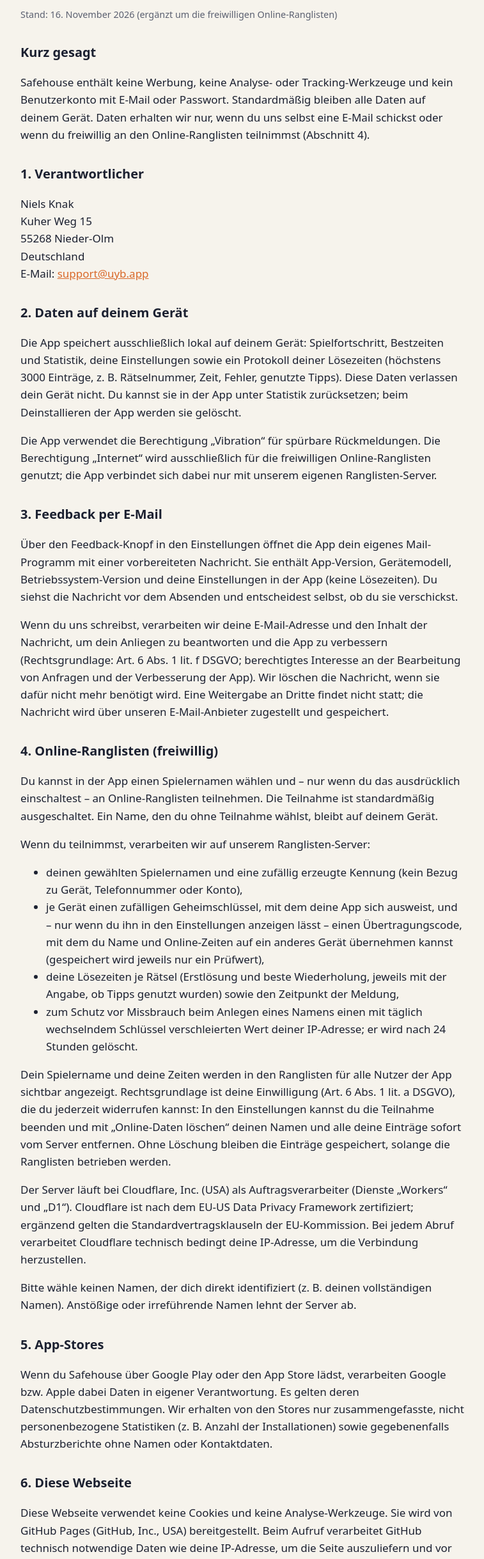
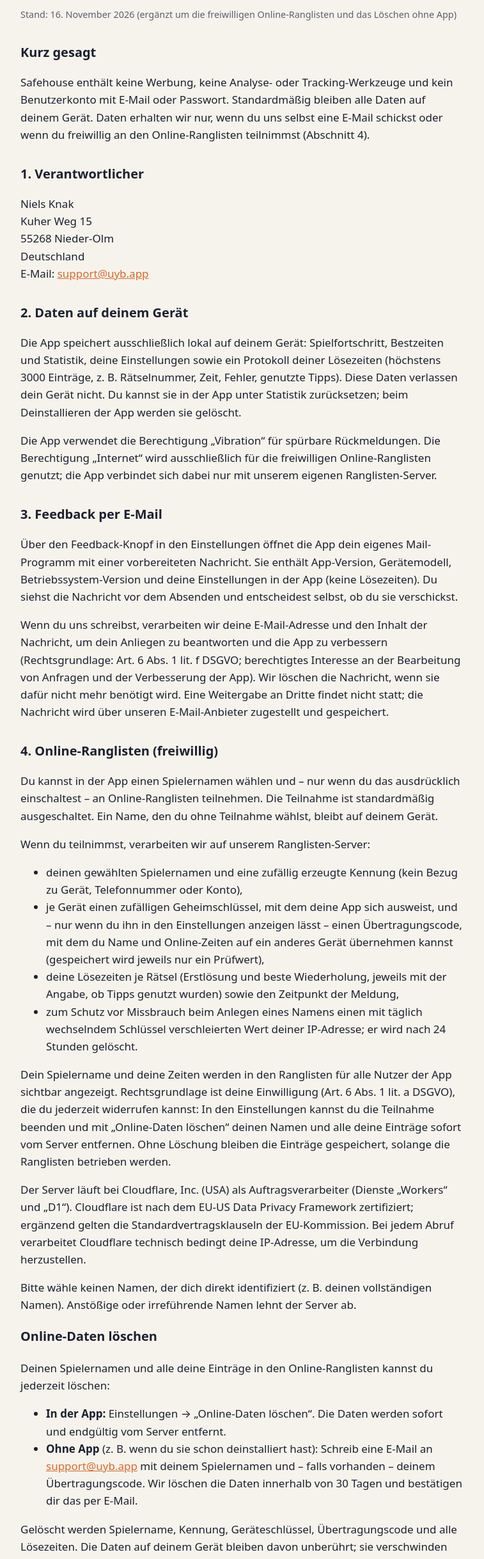
Before and after one commit to uyb-app/Website, a plain HTML site: page safehouse/datenschutz/index.html in a window 1280 px wide. Shown: the part 196-2633 px from the top of the page at 64% size, without its empty margins (260-1017 px from the left). Drawn offline with Linux system fonts and the light colour scheme.

Commit message:
Datenschutz: Abschnitt Online-Daten löschen (auch ohne App), Anker #loeschen / #delete

```diff
--- a/safehouse/datenschutz/index.html
+++ b/safehouse/datenschutz/index.html
@@ -15,7 +15,7 @@
 </header>
 <main>
 <h1>Datenschutzerklärung für die App „Safehouse“</h1>
-<p class="small">Stand: 16. November 2026 (ergänzt um die freiwilligen Online-Ranglisten)</p>
+<p class="small">Stand: 16. November 2026 (ergänzt um die freiwilligen Online-Ranglisten und das Löschen ohne App)</p>
 
 <h2>Kurz gesagt</h2>
 <p>Safehouse enthält keine Werbung, keine Analyse- oder Tracking-Werkzeuge und kein Benutzerkonto mit E-Mail oder Passwort. Standardmäßig bleiben alle Daten auf deinem Gerät. Daten erhalten wir nur, wenn du uns selbst eine E-Mail schickst oder wenn du freiwillig an den Online-Ranglisten teilnimmst (Abschnitt 4).</p>
@@ -48,6 +48,13 @@ E-Mail: <a href="mailto:support@uyb.app">support@uyb.app</a></p>
 <p>Der Server läuft bei Cloudflare, Inc. (USA) als Auftragsverarbeiter (Dienste „Workers“ und „D1“). Cloudflare ist nach dem EU-US Data Privacy Framework zertifiziert; ergänzend gelten die Standardvertragsklauseln der EU-Kommission. Bei jedem Abruf verarbeitet Cloudflare technisch bedingt deine IP-Adresse, um die Verbindung herzustellen.</p>
 <p>Bitte wähle keinen Namen, der dich direkt identifiziert (z.&nbsp;B. deinen vollständigen Namen). Anstößige oder irreführende Namen lehnt der Server ab.</p>
 
+<h3 id="loeschen">Online-Daten löschen</h3>
+<p>Deinen Spielernamen und alle deine Einträge in den Online-Ranglisten kannst du jederzeit löschen:</p>
+<ul>
+<li><strong>In der App:</strong> Einstellungen → „Online-Daten löschen“. Die Daten werden sofort und endgültig vom Server entfernt.</li>
+<li><strong>Ohne App</strong> (z.&nbsp;B. wenn du sie schon deinstalliert hast): Schreib eine E-Mail an <a href="mailto:support@uyb.app?subject=Safehouse%20Online-Daten%20l%C3%B6schen">support@uyb.app</a> mit deinem Spielernamen und – falls vorhanden – deinem Übertragungscode. Wir löschen die Daten innerhalb von 30 Tagen und bestätigen dir das per E-Mail.</li>
+</ul>
+<p>Gelöscht werden Spielername, Kennung, Geräteschlüssel, Übertragungscode und alle Lösezeiten. Die Daten auf deinem Gerät bleiben davon unberührt; sie verschwinden beim Deinstallieren der App.</p>
 <h2>5. App-Stores</h2>
 <p>Wenn du Safehouse über Google Play oder den App Store lädst, verarbeiten Google bzw. Apple dabei Daten in eigener Verantwortung. Es gelten deren Datenschutzbestimmungen. Wir erhalten von den Stores nur zusammengefasste, nicht personenbezogene Statistiken (z.&nbsp;B. Anzahl der Installationen) sowie gegebenenfalls Absturzberichte ohne Namen oder Kontaktdaten.</p>
 
```
Also changed, not shown: safehouse/privacy/index.html (+8 -1 lines).
